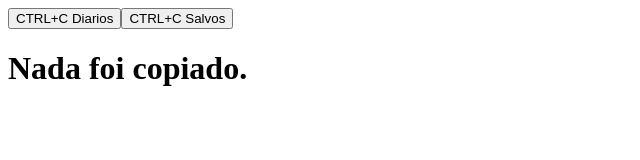
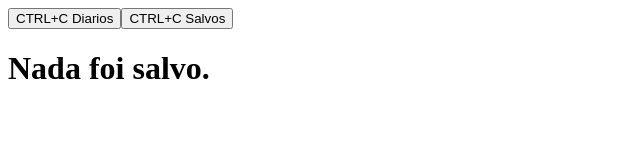
Before and after one commit to Matheus-Valviesse/Ctrl-Save, a React (Vite) app in the folder src/renderer/: page / in a window 1280 px wide. Both pictures are taken after a click on the button "CTRL+C Salvos". Shown: the top 160 px of the page, without its empty margins (0-640 px from the left). Built offline with nearby package versions, Linux system fonts and the light colour scheme.

Commit message:
salvamento de ctrl c

```diff
--- a/src/renderer/src/App.jsx
+++ b/src/renderer/src/App.jsx
@@ -1,9 +1,37 @@
 import React, { useEffect, useState } from 'react'
 import HeaderBtns from './components/HeaderBtns'
 import DailyCopies from './components/items/DailyCopies'
+import CopiesSaved from './components/items/CopiesSaved'
 
 function App() {
+
   const [textCopy, setTextCopy] = useState([])
+  const [textSaved, setTextSaved] = useState(getLocal())
+
+  const [btnSelect, setBtnSelect] = useState('CTRL+C Diarios')
+
+  // Objeto para renderizar os components
+  const copyPage = {
+    'CTRL+C Diarios': <DailyCopies itensCopy={textCopy} itemSave={saveLocal} />,
+    'CTRL+C Salvos': <CopiesSaved itensSaved={textSaved} />
+  }
+
+  // função para receber os dados salvos
+  function getLocal() {
+    const arr = JSON.parse(localStorage.getItem('copySaved'))
+
+    if (arr === null) {
+      return []
+    } else {
+      return arr
+    }
+  }
+
+  function saveLocal(item) {
+    const newArr = [...textSaved, { itemCopy: item, tag: '' }]
+    setTextSaved(newArr)
+    localStorage.setItem('copySaved', JSON.stringify(newArr))
+  }
 
   useEffect(() => {
     // Escutando a mensagem exposta pelo preload
@@ -14,9 +42,9 @@ function App() {
 
   return (
     <div className=" h-screen bg-[#e6e6e6] flex flex-col">
-      <HeaderBtns />
+      <HeaderBtns btnSelect={btnSelect} setBtnSelect={setBtnSelect} />
       <div className='h-full'>
-        <DailyCopies itensCopy={textCopy} />
+        {copyPage[btnSelect]}
       </div>
 
     </div>
--- a/src/renderer/src/components/HeaderBtns.jsx
+++ b/src/renderer/src/components/HeaderBtns.jsx
@@ -1,8 +1,8 @@
-import React, { useState } from 'react'
+import React from 'react'
 import PrimaryBtn from './buttons/PrimaryBtn'
 
-const HeaderBtns = () => {
-    const [btnSelect, setBtnSelect] = useState('CTRL+C Diarios')
+const HeaderBtns = ({ btnSelect, setBtnSelect }) => {
+
 
     const handleClick = (name) => {
         setBtnSelect(name)
--- /dev/null
+++ b/src/renderer/src/components/items/CopiesSaved.jsx
@@ -0,0 +1,28 @@
+import React from 'react'
+import { RiEdit2Fill } from "react-icons/ri";
+
+const Items = ({ data }) => {
+    return (
+        <div className="bg-white rounded-[4px] m-1 px-4 py-2 flex justify-between items-center">
+            <p className="text-[12px] font-bold mr-1">{data.itemCopy}</p>
+            <button className="bg-white rounded-full p-[4px]">
+                <RiEdit2Fill className="text-black text-[20px] font-bold" />
+            </button>
+        </div>
+    )
+}
+
+const CopiesSaved = ({ itensSaved }) => {
+    console.log(itensSaved.length)
+    return itensSaved?.length > 0 ? (
+        <div className=" rounded-[4px]">
+            {itensSaved.map((itemProp, index) => (
+                <Items data={itemProp} key={itemProp.itemCopy + index} />
+            ))}
+        </div>
+    ) : (
+        <h1 className="flex items-center justify-center h-full text-center">Nada foi salvo.</h1>
+    )
+}
+
+export default CopiesSaved
--- a/src/renderer/src/components/items/DailyCopies.jsx
+++ b/src/renderer/src/components/items/DailyCopies.jsx
@@ -1,24 +1,26 @@
 import React from 'react'
-import { FaRegFloppyDisk } from "react-icons/fa6";
+import { FaRegFloppyDisk } from 'react-icons/fa6'
 
-const Items = ({ data }) => {
+const Items = ({ data, itemSave }) => {
     return (
-        <div className='bg-white rounded-[4px] m-1 px-4 py-2 flex justify-between items-center'>
-            <p className='text-[12px] font-bold'>{data}</p>
-            <button className='bg-white rounded-full p-[4px]'><FaRegFloppyDisk className='text-black text-[20px] font-bold' /></button>
+        <div className="bg-white rounded-[4px] m-1 px-4 py-2 flex justify-between items-center">
+            <p className="text-[12px] font-bold mr-1">{data}</p>
+            <button onClick={() => itemSave(data)} className="bg-white rounded-full p-[4px]">
+                <FaRegFloppyDisk className="text-black text-[20px] font-bold" />
+            </button>
         </div>
     )
 }
-const DailyCopies = ({ itensCopy }) => {
-    console.log(itensCopy.length)
-    return (
-        itensCopy?.length > 0 ?
+const DailyCopies = ({ itensCopy, itemSave }) => {
 
-            <div className=' rounded-[4px]'>
-                {itensCopy.map((itemProp, index) => <Items data={itemProp} key={itemProp + index} />)}
-            </div>
-
-            : <h1 className="flex items-center justify-center h-full text-center">Nada foi copiado.</h1>
+    return itensCopy?.length > 0 ? (
+        <div className=" rounded-[4px]">
+            {itensCopy.map((itemProp, index) => (
+                <Items data={itemProp} key={itemProp + index} itemSave={itemSave} />
+            ))}
+        </div>
+    ) : (
+        <h1 className="flex items-center justify-center h-full text-center">Nada foi copiado.</h1>
     )
 }
 
```
